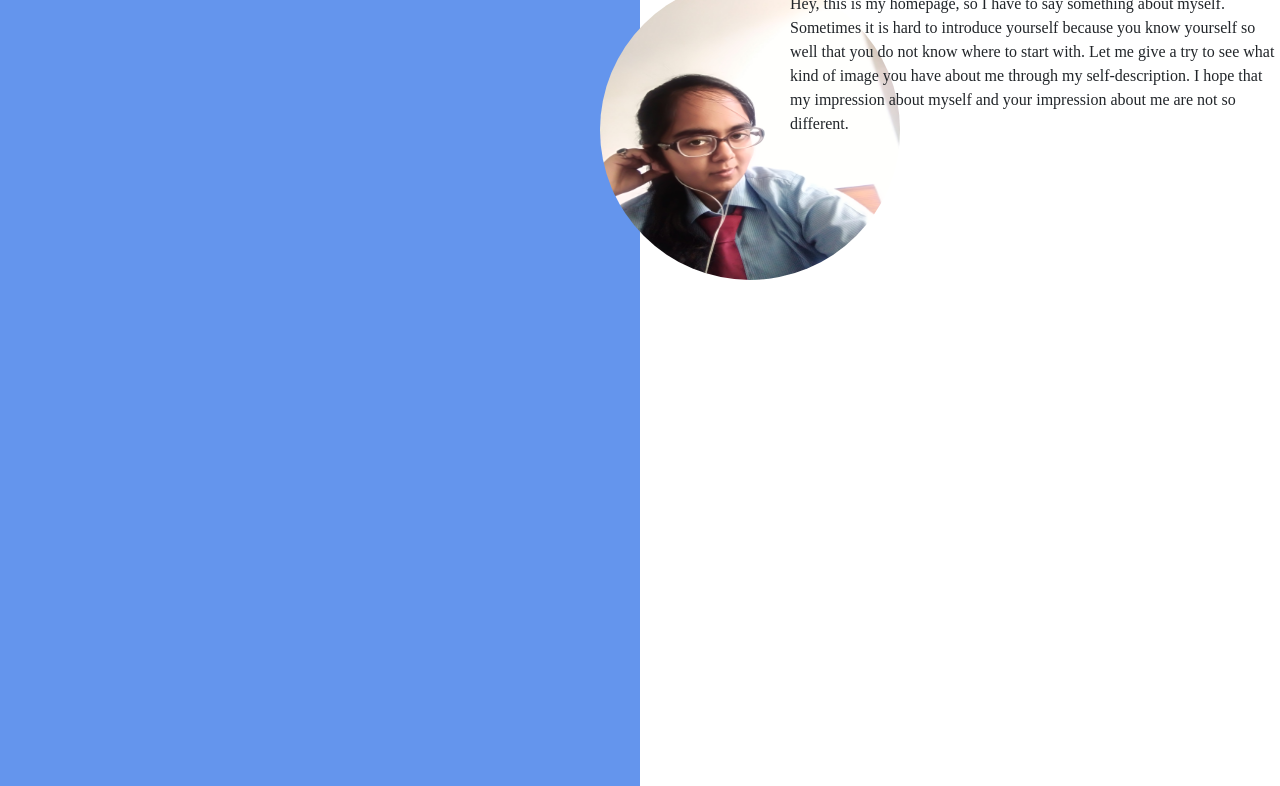
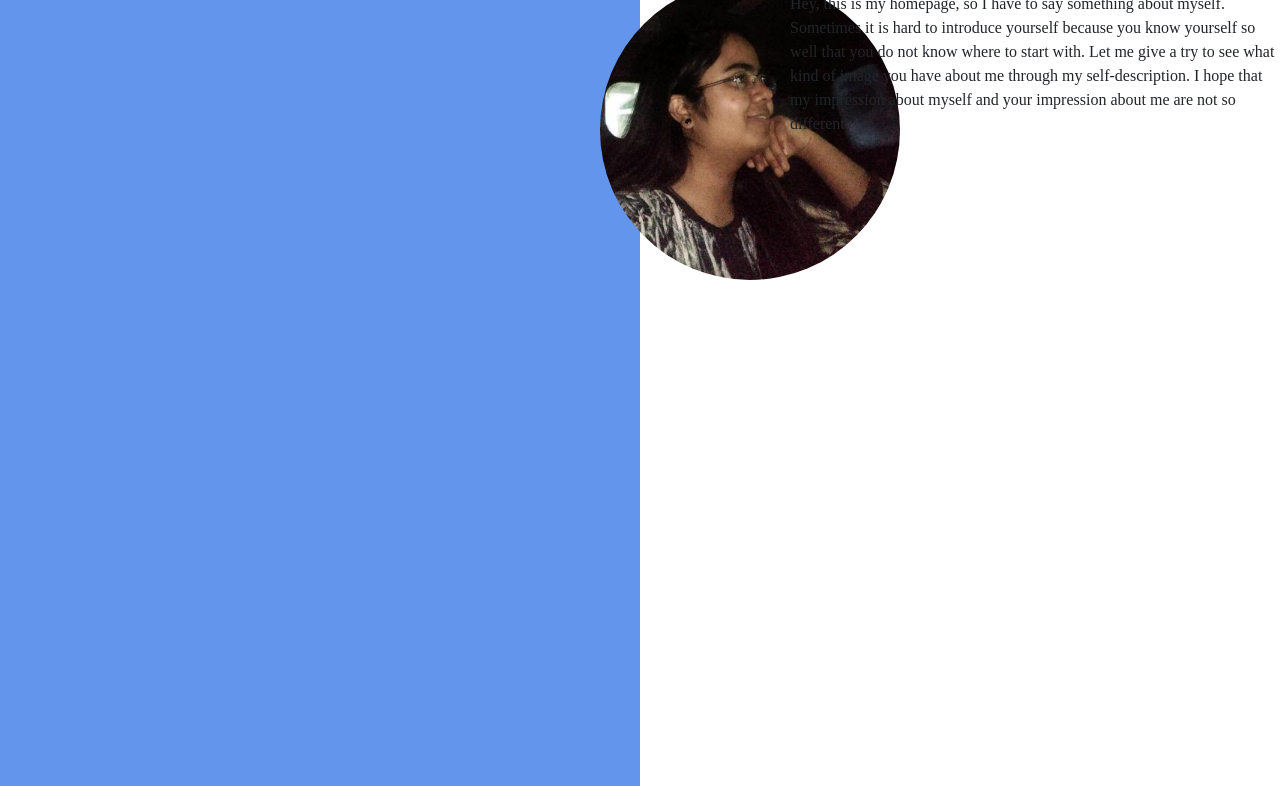
Before and after one commit to D1sha-Singh/D1sha-Singh.MyPortfolio.github.io, a plain HTML site: page index.html in a window 1280 px wide. Shown: the part 314-1100 px from the top of the page. Drawn offline with nearby package versions, Linux system fonts and the light colour scheme; a script that the page names is missing; a web font is replaced by a local one.

Commit message:
Update index.html

```diff
--- a/index.html
+++ b/index.html
@@ -40,7 +40,7 @@
         </nav>
                 <div class="main" >
                     <h2 class="animate__heartBeat">How much do you know me?</h2>
-                    <img  id="t" src="images/IMG_20190418_124733.jpg" alt="ok" >
+                    <img  id="t" src="images/img.jpg" alt="ok" >
                 </div>
             </div>
             <div class="col-sm-6" id="right">
```
